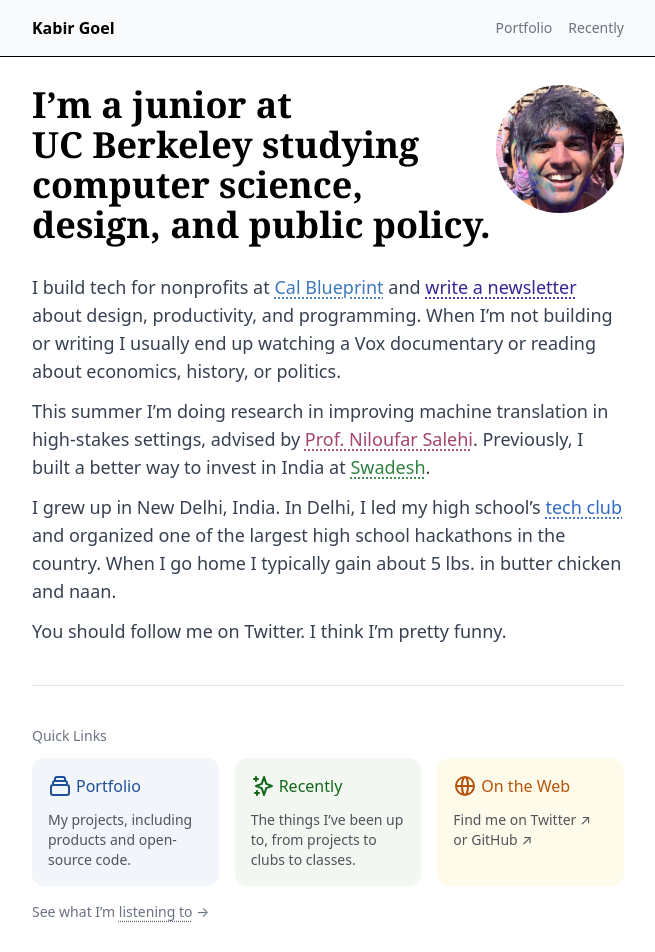
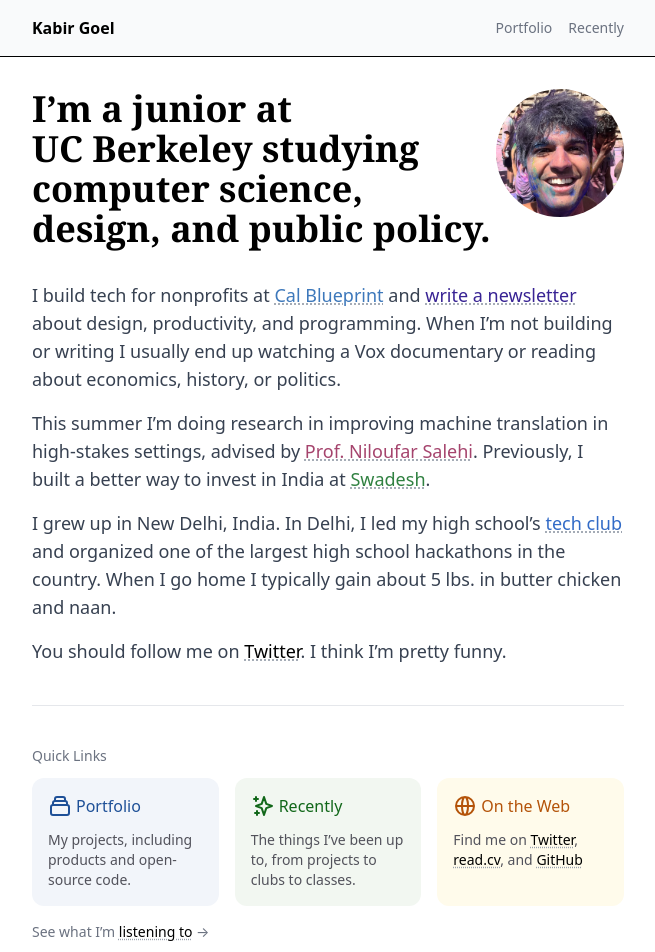
Before and after one commit to kbrgl/website, a Next.js app: page / in a window 1280 px wide. Shown: the top 952 px of the page, without its empty margins (312-967 px from the left). Built offline with nearby package versions, Linux system fonts and the light colour scheme; a web font is replaced by a local one.

Commit message:
Update content and layout

```diff
--- a/components/header.js
+++ b/components/header.js
@@ -1,22 +1,5 @@
 import Link from "next/link";
 import Container from "./container";
-
-export function NavbarLink({ internal = false, href, children }) {
-  const link = (
-    <a
-      href={internal ? "#" : href}
-      target={!internal ? "_blank" : undefined}
-      rel="noreferrer"
-      className="hover:text-accent transition-colors duration-200"
-    >
-      {children} {!internal && "↗"}
-    </a>
-  );
-  if (internal) {
-    return <Link href={href}>{link}</Link>;
-  }
-  return link;
-}
 
 export default function Header() {
   return (
--- /dev/null
+++ b/components/quick-links.js
@@ -0,0 +1,70 @@
+import {
+  CollectionIcon,
+  GlobeAltIcon,
+  SparklesIcon,
+} from "@heroicons/react/outline";
+import Link from "next/link";
+
+export function QuickLinks() {
+  return (
+    <div className="grid grid-cols-1 md:grid-cols-3 gap-4 my-3">
+      <Link href="/portfolio">
+        <a className="p-4 bg-[#f2f5fa] text-[#1e5097] rounded-xl">
+          <div className="flex space-x-1">
+            <p className="mb-1">
+              <CollectionIcon className="h-6 w-6" />
+            </p>
+            <p className="mb-1 md:mb-3 font-medium">Portfolio</p>
+          </div>
+          <p className="font-normal text-zinc-600 text-sm">
+            My projects, including products and open-source code.
+          </p>
+        </a>
+      </Link>
+      <Link href="/recently">
+        <a className="p-4 bg-[#f2f7f1] text-[#116719] rounded-xl">
+          <div className="flex space-x-1">
+            <p className="mb-1">
+              <SparklesIcon className="h-6 w-6" />
+            </p>
+            <p className="mb-1 md:mb-3 font-medium">Recently</p>
+          </div>
+          <p className="font-normal text-zinc-600 text-sm">
+            The things I’ve been up to, from projects to clubs to classes.
+          </p>
+        </a>
+      </Link>
+      <div className="p-4 bg-amber-50 text-amber-700 rounded-xl">
+        <div className="flex space-x-1">
+          <p className="mb-1 font-medium">
+            <GlobeAltIcon className="h-6 w-6" />
+          </p>
+          <p className="mb-1 md:mb-3 font-medium">On the Web</p>
+        </div>
+        <div className="text-zinc-600 text-sm">
+          <p>
+            Find me on{" "}
+            <Link href="https://twitter.com/KabirGoel">
+              <a className="link">Twitter</a>
+            </Link>
+            ,{" "}
+            <Link href="https://read.cv/kabirgoel">
+              <a className="link">read.cv</a>
+            </Link>
+            , and{" "}
+            <Link href="https://github.com/kbrgl">
+              <a className="link">GitHub</a>
+            </Link>
+          </p>
+        </div>
+      </div>
+      <p className="text-sm text-gray-500 md:col-span-3">
+        See what I’m{" "}
+        <Link href="/spotify">
+          <a className="link">listening to</a>
+        </Link>{" "}
+        &rarr;
+      </p>
+    </div>
+  );
+}
--- a/components/single-field-form.js
+++ b/components/single-field-form.js
@@ -13,10 +13,10 @@ export default function SingleFieldForm({
         event.preventDefault();
         onSubmit(value);
       }}
-      className="flex flex-col space-y-2"
+      className="flex flex-col md:flex-row space-y-2 md:space-y-0 md:space-x-2"
     >
       <input
-        className="p-3 flex-1 border-2 focus:border-gray-700 outline-none h-12 rounded-lg transition-colors"
+        className="px-3 py-2 border-2 focus:border-gray-700 flex-1 outline-none rounded-lg transition-all shadow-sm"
         value={value}
         onChange={(event) => {
           setValue(event.target.value);
@@ -25,7 +25,7 @@ export default function SingleFieldForm({
         placeholder={placeholder}
       />
       <button
-        className="bg-cyan-500 text-white h-10 w-24 font-bold text-sm border border-cyan-600 rounded-lg"
+        className="bg-cyan-500 text-white py-2 px-6 font-medium text-sm border border-cyan-600 rounded-lg shadow-sm"
         type="submit"
       >
         {action}
--- a/pages/index.js
+++ b/pages/index.js
@@ -1,11 +1,4 @@
-import { useState } from "react";
 import { promises as fs } from "fs";
-import {
-  CollectionIcon,
-  GlobeAltIcon,
-  SparklesIcon,
-} from "@heroicons/react/outline";
-import { RssIcon } from "@heroicons/react/solid";
 import path from "path";
 import Link from "next/link";
 import matter from "gray-matter";
@@ -13,80 +6,16 @@ import formatDate from "../utils/format-date";
 import parseDate from "../utils/parse-date";
 import Layout from "../components/layout";
 import Container from "../components/container";
-import Header, { NavbarLink } from "../components/header";
+import Header from "../components/header";
 import Footer from "../components/footer";
-import NowPlaying from "../components/now-playing";
-import Subscribe from "../components/subscribe";
-
-function QuickLinks() {
-  return (
-    <div className="grid grid-cols-1 md:grid-cols-3 gap-4 my-3">
-      <Link href="/portfolio">
-        <a className="p-4 bg-[#f2f5fa] text-[#1e5097] rounded-xl">
-          <div className="flex space-x-1">
-            <p className="mb-1">
-              <CollectionIcon className="h-6 w-6" />
-            </p>
-            <p className="mb-1 md:mb-3 font-medium">Portfolio</p>
-          </div>
-          <p className="font-normal text-zinc-600 text-sm">
-            My projects, including products and open-source code.
-          </p>
-        </a>
-      </Link>
-      <Link href="/recently">
-        <a className="p-4 bg-[#f2f7f1] text-[#116719] rounded-xl">
-          <div className="flex space-x-1">
-            <p className="mb-1">
-              <SparklesIcon className="h-6 w-6" />
-            </p>
-            <p className="mb-1 md:mb-3 font-medium">Recently</p>
-          </div>
-          <p className="font-normal text-zinc-600 text-sm">
-            The things I’ve been up to, from projects to clubs to classes.
-          </p>
-        </a>
-      </Link>
-      <div className="p-4 bg-amber-50 text-amber-700 rounded-xl">
-        <div className="flex space-x-1">
-          <p className="mb-1 font-medium">
-            <GlobeAltIcon className="h-6 w-6" />
-          </p>
-          <p className="mb-1 md:mb-3 font-medium">On the Web</p>
-        </div>
-        <div className="text-zinc-600 text-sm">
-          <p>
-            Find me on{" "}
-            <NavbarLink href="https://twitter.com/KabirGoel">
-              Twitter
-            </NavbarLink>{" "}
-            or <NavbarLink href="https://github.com/kbrgl">GitHub</NavbarLink>
-          </p>
-        </div>
-      </div>
-      <p className="text-sm text-gray-500 md:col-span-3">
-        See what I’m{" "}
-        <Link href="/spotify">
-          <a className="underline underline-offset-4 decoration-dotted decoration-gray-500">
-            listening to
-          </a>
-        </Link>{" "}
-        &rarr;
-      </p>
-    </div>
-  );
-}
+import { QuickLinks } from "../components/quick-links";
 
 export default function Home({ posts }) {
-  const [subscribeFormOpen, setSubscribeFormOpen] = useState(false);
-  const handleSubscribeClick = () => {
-    setSubscribeFormOpen(!subscribeFormOpen);
-  };
-
   return (
     <Layout>
       <Header />
       <Container>
+        <div className="py-8">
           <img
             className="float-right h-32 w-32 rounded-full"
             style={{ shapeOutside: "circle()" }}
@@ -94,22 +23,20 @@ export default function Home({ posts }) {
             aria-label="A photograph of Kabir Goel with his face covered in colors"
             alt=""
           />
-        <p className="mt-7 text-3xl md:text-4xl font-title font-bold max-w-prose">
+          <h1 className="text-3xl md:text-4xl font-title font-bold max-w-prose">
             I’m a junior at UC&nbsp;Berkeley studying computer science, design,
             and public policy.
-        </p>
-        <p className="text-gray-700 mt-7 text-lg max-w-prose">
+          </h1>
+        </div>
+        <p className="text-gray-700 text-lg max-w-prose">
           I build tech for nonprofits at{" "}
-          <a
-            className="text-[#3d78bb] underline decoration-dotted underline-offset-4"
-            href="https://calblueprint.org"
-          >
+          <a className="link text-[#3d78bb]" href="https://calblueprint.org">
             Cal Blueprint
           </a>{" "}
           and{" "}
           <a
             href="https://buttondown.email/kabir"
-            className="text-[#382394] underline decoration-dotted underline-offset-4"
+            className="link text-[#382394]"
           >
             write a newsletter
           </a>{" "}
@@ -117,52 +44,47 @@ export default function Home({ posts }) {
           writing I usually end up watching a Vox documentary or reading about
           economics, history, or politics.
         </p>
-        <p className="text-gray-700 mt-3 text-lg max-w-prose">
+        <p className="text-gray-700 mt-4 text-lg max-w-prose">
           This summer I’m doing research in improving machine translation in
           high-stakes settings, advised by{" "}
-          <a
-            className="text-[#a5446d] underline decoration-dotted underline-offset-4"
-            href="https://niloufar.org"
-          >
+          <a className="link text-[#a5446d]" href="https://niloufar.org">
             Prof. Niloufar Salehi
           </a>
           . Previously, I built a better way to invest in India at{" "}
-          <a
-            className="text-[#308141] underline decoration-dotted underline-offset-4"
-            href="https://niloufar.org"
-          >
+          <a className="link text-[#308141]" href="https://niloufar.org">
             Swadesh
           </a>
           .
         </p>
-        <p className="text-gray-700 mt-3 text-lg max-w-prose">
+        <p className="text-gray-700 mt-4 text-lg max-w-prose">
           I grew up in New Delhi, India. In Delhi, I led my high school’s{" "}
-          <a
-            href="https://exunclan.com"
-            className="text-[#326bc7] underline decoration-dotted underline-offset-4"
-          >
+          <a href="https://exunclan.com" className="link text-[#326bc7]">
             tech club
           </a>{" "}
           and organized one of the largest high school hackathons in the
           country. When I go home I typically gain about 5 lbs. in butter
           chicken and naan.
         </p>
-        <p className="text-gray-700 mt-3 text-lg max-w-prose">
-          You should follow me on Twitter. I think I’m pretty funny.
+        <p className="text-gray-700 mt-4 text-lg max-w-prose">
+          You should follow me on{" "}
+          <a className="link" href="https://twitter.com/KabirGoel">
+            Twitter
+          </a>
+          . I think I’m pretty funny.
         </p>
+
         <h2 className="font-medium border-t mt-10 pt-10 text-gray-500 text-sm clear-both">
           Quick Links
         </h2>
         <QuickLinks />
-        <section className="border-t mt-10 pt-10 mb-7 text-center">
-          <h2 className="text-4xl font-title font-bold">Posts</h2>
-          <p className="mt-1 font-sans text-gray-500 font-normal">
-            <NavbarLink href="https://buttondown.email/kabir">
-              Get my writing in your inbox.
-            </NavbarLink>
+
+        <section className="border-t mt-12 pt-10 mb-6">
+          <h2 className="text-4xl font-title font-bold text-center">Posts</h2>
+          <p className="text-gray-500 mt-1 mb-6 text-center">
+            <a href="https://buttondown.email/kabir">
+              Get them in your inbox ↗
+            </a>
           </p>
-        </section>
-        <section>
           <ul className="mb-10 space-y-3">
             {posts
               .map((post) => ({
--- a/pages/p/[slug].js
+++ b/pages/p/[slug].js
@@ -66,6 +66,9 @@ export default function Post({
         />
 
         <div className="py-12">
+          <p className="leading-snug font-medium mb-2">
+            Get more like this in your inbox.
+          </p>
           <Subscribe />
         </div>
       </Container>
@@ -85,8 +88,8 @@ export async function getStaticProps({ params: { slug } }) {
     .use(remarkGfm)
     .use(retextSmartypants)
     .use(remarkPrism)
-    .use(remarkRehype)
-    .use(rehypeStringify);
+    .use(remarkRehype, { allowDangerousHtml: true })
+    .use(rehypeStringify, { allowDangerousHtml: true });
   const file = processor.processSync(fileContents);
 
   const html = String(file);
```
Also changed, not shown: components/subscribe.js (+3 -24 lines). Lines whose indentation alone changed are shown as unchanged.
